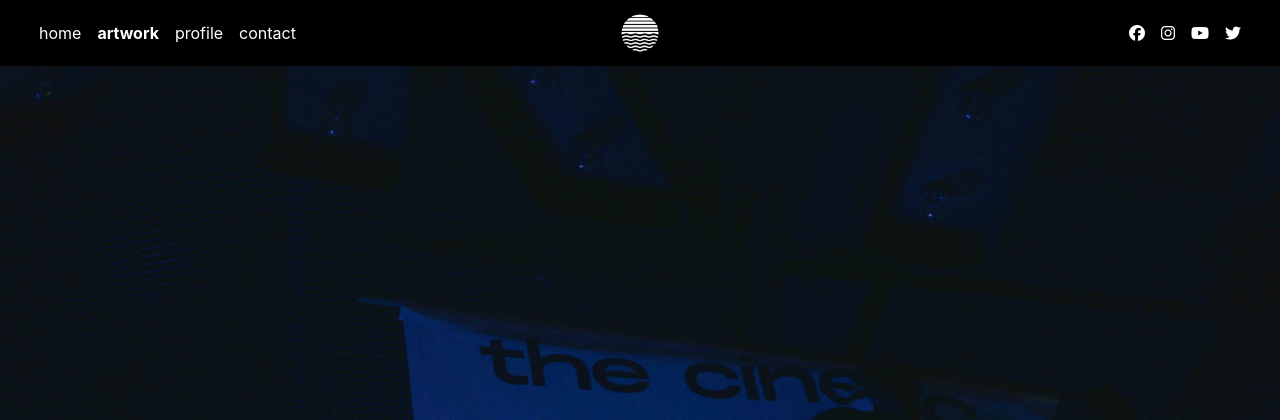
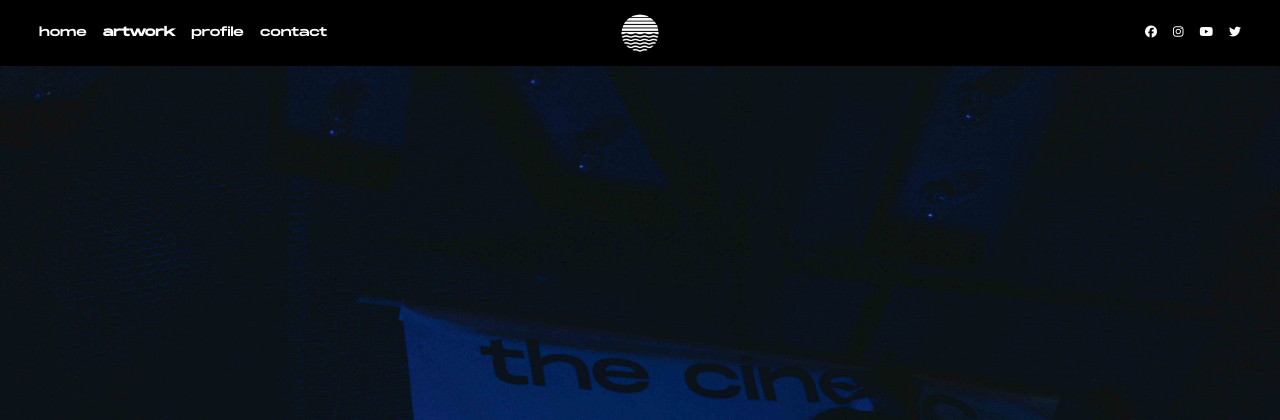
Before and after one commit to riyuzakitakeda/fianShop, a Django app: page /artwork/ in a window 1280 px wide. Shown: the top 420 px of the page. Run offline with Django 3.2, Linux system fonts and the light colour scheme; data that the repository does not hold is empty; some libraries are stand-ins or nearby versions.

Commit message:
change font family

```diff
--- a/artwork/static/css/style.css
+++ b/artwork/static/css/style.css
@@ -12,6 +12,8 @@
 
 body{
     background-color: black;
+    font-family: monument;
+    font-size: 12px;
 }
 
 .kontenpad{
--- a/artwork/templates/base.html
+++ b/artwork/templates/base.html
@@ -15,7 +15,7 @@
     <script src="https://kit.fontawesome.com/85a1dbcec1.js" crossorigin="anonymous"></script>
     <style type="text/css">
         @font-face {
-          font-family: monument extended;
+          font-family: monument;
           src: url({% static 'img/font.otf' %});
         }
     </style>
```
